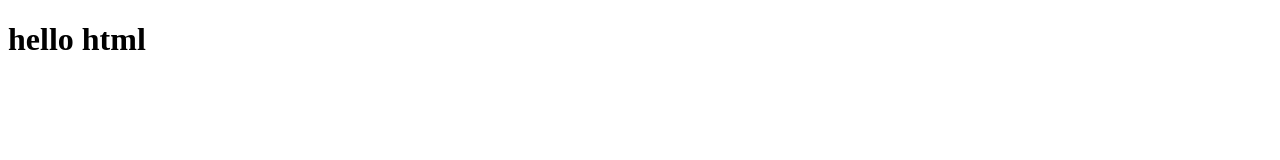
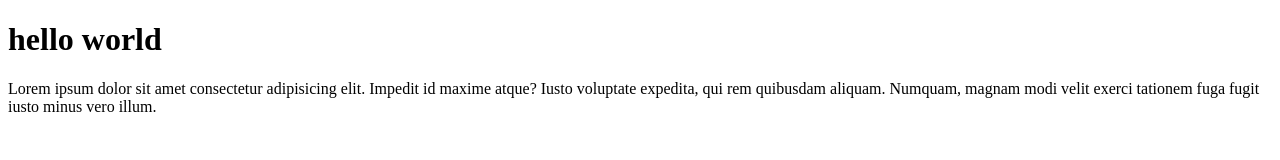
Before and after one commit to anastasiya345/testt, a plain HTML site: page index.html in a window 1280 px wide. Drawn offline with Linux system fonts and the light colour scheme.

Commit message:
add hello world

```diff
--- a/index.html
+++ b/index.html
@@ -3,9 +3,11 @@
 <head>
     <meta charset="UTF-8">
     <meta name="viewport" content="width=, initial-scale=1.0">
-    <title>Document</title>
+    <title>doc</title>
 </head>
 <body>
-   <h1>hello html</h1>
+   <h1>hello world</h1>
+   <p>Lorem ipsum dolor sit amet consectetur adipisicing elit. Impedit id maxime atque? Iusto voluptate expedita, qui rem quibusdam aliquam. Numquam, magnam modi velit exerci
+    tationem fuga fugit iusto minus vero illum.</p>
 </body>
 </html>
```
